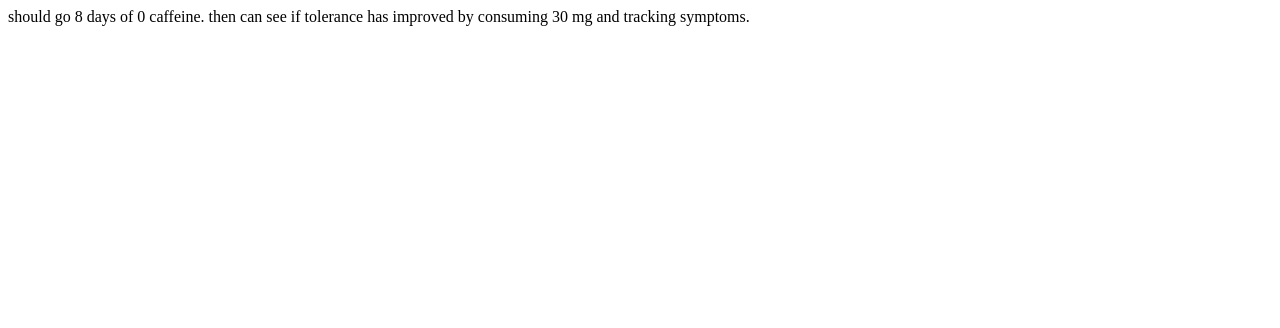
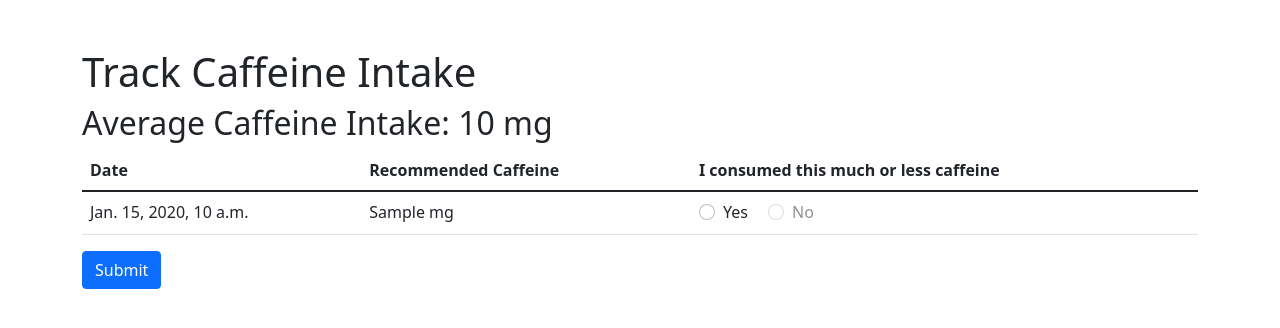
Before and after one commit to Samuel-Glasscock/Caffiend, a Django app: template tracker/templates/tracker/track_caffeine.html in a window 1280 px wide. Shown: the top 328 px of the page. Run offline with Django 5.2, Linux system fonts and the light colour scheme; the template is opened without the code that fills it: most values are stand-ins (such as "Sample title", 1, 10 or a date in 2020); some libraries are stand-ins or nearby versions.

Commit message:
track caffeine

```diff
--- a/tracker/templates/tracker/reduce_intake.html
+++ b/tracker/templates/tracker/reduce_intake.html
@@ -118,10 +118,12 @@
 
         const chooseScheduleBtn = document.getElementById('choose-schedule-btn');
         chooseScheduleBtn.addEventListener('click', function() {
-            window.location.href = '/tracker/reduce-intake/track_caffeine/';
+            const doseDecreaseValue = document.getElementById('dose-decrease').value;
+            window.location.href = `/tracker/reduce-intake/track_caffeine/?dose_decrease=${doseDecreaseValue}`;
         });
 
     </script>
+
 </body>
 
 </html>
--- a/tracker/templates/tracker/track_caffeine.html
+++ b/tracker/templates/tracker/track_caffeine.html
@@ -1,3 +1,97 @@
-should go 8 days of 0 caffeine.
+<!DOCTYPE html>
+<html lang="en">
 
-then can see if tolerance has improved by consuming 30 mg and tracking symptoms.
+<head>
+    <meta charset="UTF-8">
+    <meta name="viewport" content="width=device-width, initial-scale=1.0">
+    <title>Track Caffeine Intake</title>
+    <!-- Bootstrap CSS -->
+    <link href="https://stackpath.bootstrapcdn.com/bootstrap/5.1.3/css/bootstrap.min.css" rel="stylesheet">
+    <style>
+        .grid-item {
+            padding: 10px;
+            text-align: center;
+        }
+
+        .recommended {
+            background-color: lightgreen;
+        }
+
+        .not-recommended {
+            background-color: #8a47ff;
+        }
+
+        .zero-intake {
+            font-weight: bold;
+        }
+
+        .hidden {
+            display: none;
+        }
+    </style>
+</head>
+
+<body>
+    <div class="container mt-5">
+        <h1>Track Caffeine Intake</h1>
+        <h2 id="avg-caffeine-intake-header">Average Caffeine Intake: {{ avg_caffeine_intake }} mg</h2>
+
+        <form action="#" method="POST">
+            {% csrf_token %}
+            <table class="table">
+                <thead>
+                    <tr>
+                        <th>Date</th>
+                        <th>Recommended Caffeine</th>
+                        <th>I consumed this much or less caffeine</th>
+                    </tr>
+                </thead>
+                <tbody id="schedule-body">
+                    {% for entry in schedule %}
+                    <tr>
+                        <td>{{ entry.date }}</td>
+                        <td>{{ entry.recommended_caffeine }} mg</td>
+                        <td>
+                            <div class="form-check form-check-inline">
+                                <input class="form-check-input" type="radio" name="consumed_{{ entry.day_number }}" id="yes_{{ entry.day_number }}" value="yes">
+                                <label class="form-check-label" for="yes_{{ entry.day_number }}">Yes</label>
+                            </div>
+                            <div class="form-check form-check-inline">
+                                <input class="form-check-input" type="radio" name="consumed_{{ entry.day_number }}" id="no_{{ entry.day_number }}" value="no">
+                                <label class="form-check-label" for="no_{{ entry.day_number }}">No</label>
+                            </div>
+                        </td>
+                    </tr>
+                    {% endfor %}
+                </tbody>
+            </table>
+            <button type="submit" class="btn btn-primary">Submit</button>
+        </form>
+    </div>
+
+    <!-- Bootstrap JS -->
+    <script src="https://cdnjs.cloudflare.com/ajax/libs/bootstrap/5.1.3/js/bootstrap.bundle.min.js"></script>
+
+    <!-- JavaScript to handle radio button selection -->
+    <script>
+        document.addEventListener('DOMContentLoaded', function () {
+            const radioButtons = document.querySelectorAll('input[type="radio"]');
+            radioButtons.forEach(function (radioButton, index) {
+                if (index !== 0) {
+                    radioButton.disabled = true; // Disable radio buttons except for the first one (index 0)
+                }
+            });
+
+            radioButtons.forEach(function (radioButton, index) {
+                radioButton.addEventListener('change', function () {
+                    if (radioButton.checked) {
+                        radioButtons[index + 1].disabled = false; // Enable the next radio button when the current one is checked
+                        radioButtons[index].disabled = true; // Disable the current radio button
+                    }
+                });
+            });
+        });
+    </script>
+</body>
+
+</html>
```
Also changed, not shown: caffiend/settings.py (+6 -1 lines), tracker/views.py (+43 -10 lines).
